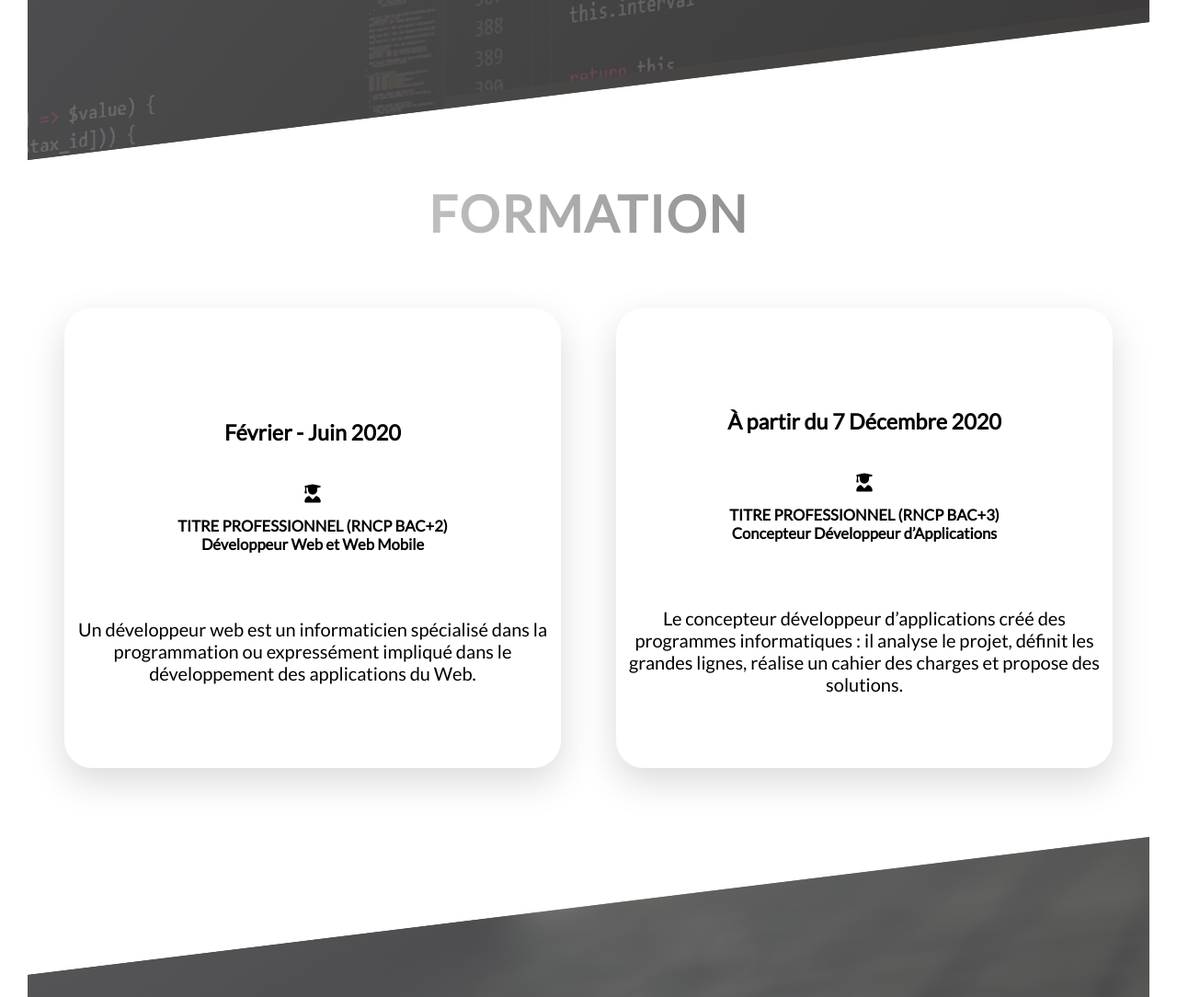
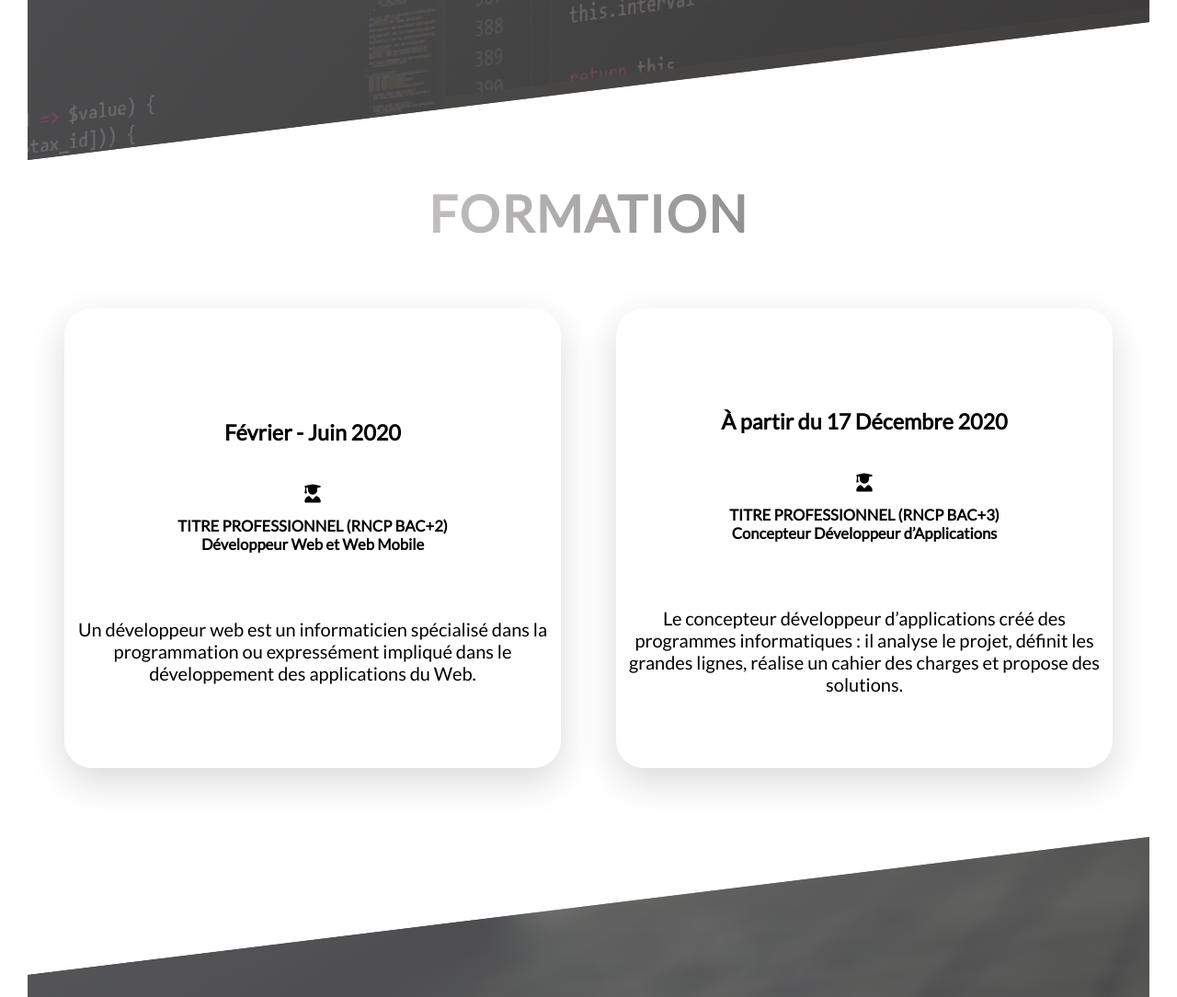
Before and after one commit to rouge13/portfolioPythonDjango, a Django app: page / in a window 1280 px wide. Shown: the part 2719-3803 px from the top of the page at 92% size. Run offline with Django 3.2, Linux system fonts and the light colour scheme; some libraries are stand-ins or nearby versions.

Commit message:
modif date formation

```diff
--- a/testcv/templates/home.html
+++ b/testcv/templates/home.html
@@ -258,7 +258,7 @@
 					<div class="col-1-of-2">
 						<div class="card">
 							<div class="card__side card__side--front">
-								<h3 class="card__text u-margin-bottom-medium">À partir du 7 Décembre 2020</h3>
+								<h3 class="card__text u-margin-bottom-medium">À partir du 17 Décembre 2020</h3>
 								<span><i class="fas fa-user-graduate u-margin-bottom-small"></i></span>
 								<h5 class="">TITRE PROFESSIONNEL (RNCP BAC+3)</h5>
 								<h5 class="u-margin-bottom-big">Concepteur Développeur d’Applications</h5>
```
